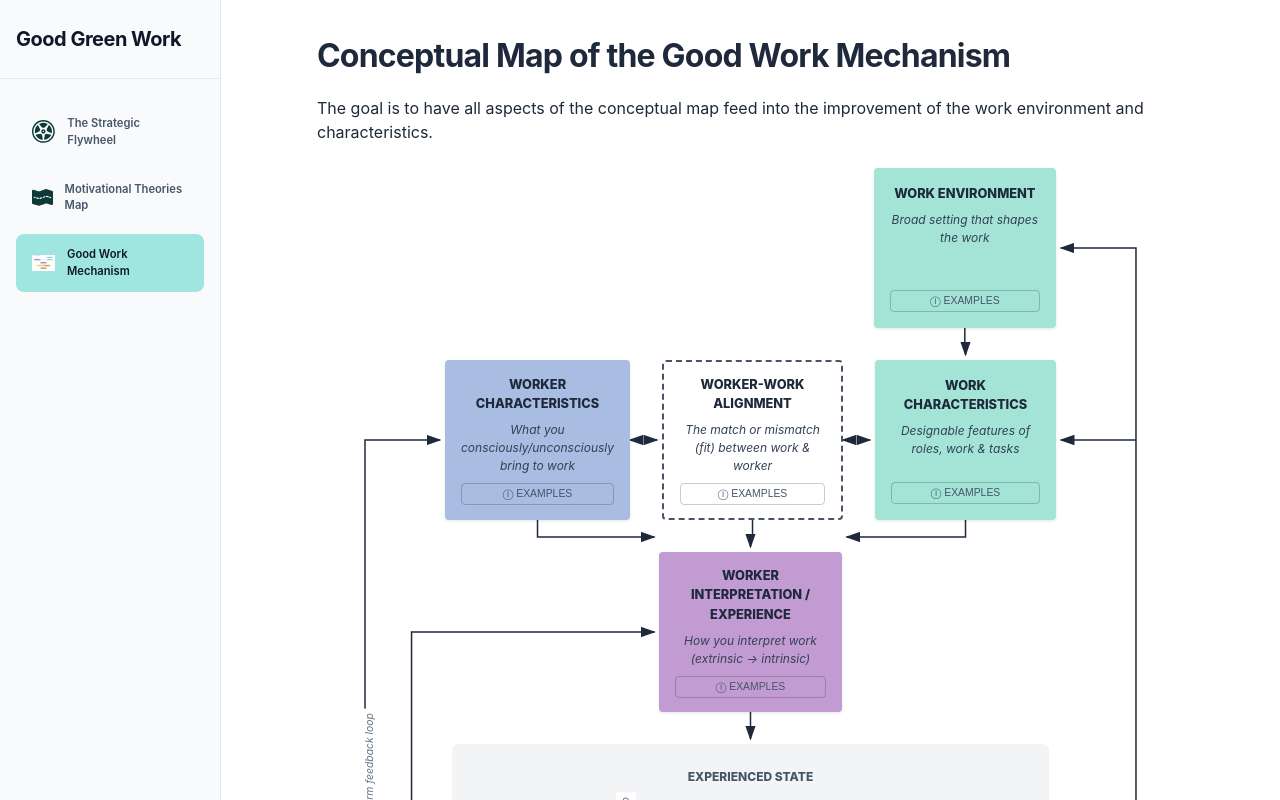
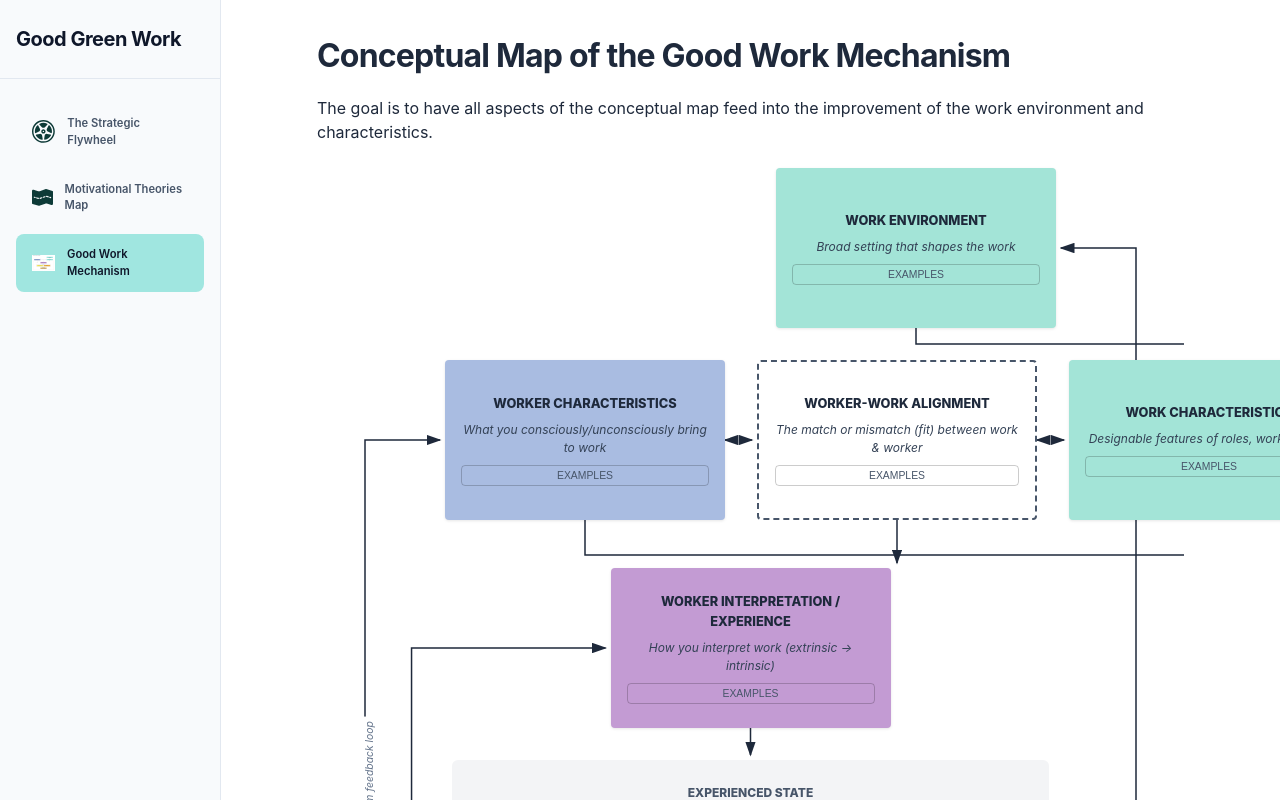
Before and after one commit to solensa/good-green-work, a React (Vite) app: page /#/mechanism in a window 1280 px wide. Built offline with nearby package versions, Linux system fonts and the light colour scheme.

Commit message:
Update layout sizing, button styling, and arrow routing as requested

```diff
--- a/src/pages/GoodWorkMechanism.css
+++ b/src/pages/GoodWorkMechanism.css
@@ -60,7 +60,8 @@
   padding: 1rem;
   border-radius: 4px;
   text-align: center;
-  width: 100%;
+  width: 280px; /* Fixed uniform width */
+  margin: 0 auto; /* Center in grid cell */
   height: 160px; /* Forced uniform height for all boxes */
   box-sizing: border-box;
   display: flex;
@@ -73,7 +74,6 @@
 }
 
 .examples-btn {
-  margin-top: auto; /* Push to bottom */
   background: none;
   border: 1px solid rgba(0,0,0,0.2);
   border-radius: 4px;
@@ -228,6 +228,7 @@
 
 .mech-modal-content h3 {
   margin-top: 0;
+  margin-bottom: 1.5rem;
   font-size: 1.1rem;
   color: #1e293b;
 }
--- a/src/pages/GoodWorkMechanism.jsx
+++ b/src/pages/GoodWorkMechanism.jsx
@@ -125,14 +125,10 @@ const GoodWorkMechanism = () => {
               {/* Align <--> Work Char (dashed) */}
               <Arrow start={coords.align.right} end={coords.workChar.left} startSide="right" endSide="left" dashed />
 
-              {/* Worker Char -> Interp */}
-              <path className="arrow-path" d={`M ${coords.workerChar.bottom.x} ${coords.workerChar.bottom.y} L ${coords.workerChar.bottom.x} ${coords.interp.top.y - 15} L ${coords.interp.left.x - 5} ${coords.interp.top.y - 15}`} markerEnd="url(#arrowhead)" />
-
-              {/* Align -> Interp */}
-              <Arrow start={coords.align.bottom} end={coords.interp.top} startSide="bottom" endSide="top" />
-
-              {/* Work Char -> Interp */}
-              <path className="arrow-path" d={`M ${coords.workChar.bottom.x} ${coords.workChar.bottom.y} L ${coords.workChar.bottom.x} ${coords.interp.top.y - 15} L ${coords.interp.right.x + 5} ${coords.interp.top.y - 15}`} markerEnd="url(#arrowhead)" />
+              {/* Merged arrows from Row 2 to Interp */}
+              <path className="arrow-path" d={`M ${coords.workerChar.bottom.x} ${coords.workerChar.bottom.y} L ${coords.workerChar.bottom.x} ${coords.align.bottom.y + 35} L ${coords.align.bottom.x} ${coords.align.bottom.y + 35}`} />
+              <path className="arrow-path" d={`M ${coords.workChar.bottom.x} ${coords.workChar.bottom.y} L ${coords.workChar.bottom.x} ${coords.align.bottom.y + 35} L ${coords.align.bottom.x} ${coords.align.bottom.y + 35}`} />
+              <path className="arrow-path" d={`M ${coords.align.bottom.x} ${coords.align.bottom.y} L ${coords.align.bottom.x} ${coords.interp.top.y - 5}`} markerEnd="url(#arrowhead)" />
 
               {/* Interp -> Experienced State */}
               <Arrow start={coords.interp.bottom} end={coords.expState.top} startSide="bottom" endSide="top" />
@@ -167,7 +163,7 @@ const GoodWorkMechanism = () => {
             <div className="loop-label" style={{ top: coords.behav.bottom.y + 10, left: coords.behav.right.x + 20 }}>
               longer-term feedback loop
             </div>
-            <div className="loop-label" style={{ top: (coords.interp.left.y + coords.behav.left.y)/2 - 10, left: Math.min(coords.behav.left.x, coords.interp.left.x) - 40 - 65, transform: 'rotate(-90deg)' }}>
+            <div className="loop-label" style={{ top: (coords.interp.left.y + coords.behav.left.y)/2 - 10, left: coords.expState.left.x - 40 - 65, transform: 'rotate(-90deg)' }}>
               shorter-term feedback loop
             </div>
           </>
@@ -181,7 +177,7 @@ const GoodWorkMechanism = () => {
             <p className="mech-box-title">WORK ENVIRONMENT</p>
             <p className="mech-box-subtitle">Broad setting that shapes the work</p>
             <button className="examples-btn" onClick={() => setActiveModal({ title: 'WORK ENVIRONMENT', examples: 'e.g. onsite | offsite | office' })}>
-              ⓘ Examples
+              EXAMPLES
             </button>
           </div>
         </div>
@@ -191,7 +187,7 @@ const GoodWorkMechanism = () => {
             <p className="mech-box-title">WORKER CHARACTERISTICS</p>
             <p className="mech-box-subtitle">What you consciously/unconsciously bring to work</p>
             <button className="examples-btn" onClick={() => setActiveModal({ title: 'WORKER CHARACTERISTICS', examples: '(explicit/implicit) e.g. personality | trait domains, aspects, facets | needs | motives | values | fitness | age | health | experience | tacit knowledge' })}>
-              ⓘ Examples
+              EXAMPLES
             </button>
           </div>
 
@@ -199,7 +195,7 @@ const GoodWorkMechanism = () => {
             <p className="mech-box-title">WORKER-WORK ALIGNMENT</p>
             <p className="mech-box-subtitle">The match or mismatch (fit) between work & worker</p>
             <button className="examples-btn" onClick={() => setActiveModal({ title: 'WORKER-WORK ALIGNMENT', examples: 'e.g. needs-supplies | demands-abilities | values-identity' })}>
-              ⓘ Examples
+              EXAMPLES
             </button>
           </div>
 
@@ -207,18 +203,18 @@ const GoodWorkMechanism = () => {
             <p className="mech-box-title">WORK CHARACTERISTICS</p>
             <p className="mech-box-subtitle">Designable features of roles, work & tasks</p>
             <button className="examples-btn" onClick={() => setActiveModal({ title: 'WORK CHARACTERISTICS', examples: 'e.g. workload | autonomy | support | safety | monitoring | goals | salary' })}>
-              ⓘ Examples
+              EXAMPLES
             </button>
           </div>
         </div>
 
-        <div className="mech-row">
+        <div className="mech-row" style={{ marginTop: '3rem' }}>
           <div />
           <div className="mech-box bg-purple" ref={refs.interp}>
             <p className="mech-box-title">WORKER INTERPRETATION / EXPERIENCE</p>
             <p className="mech-box-subtitle">How you interpret work (extrinsic → intrinsic)</p>
             <button className="examples-btn" onClick={() => setActiveModal({ title: 'WORKER INTERPRETATION / EXPERIENCE', examples: 'e.g. fair / unfair | controllable / uncontrollable | meaningful / pointless | threatening / challenging' })}>
-              ⓘ Examples
+              EXAMPLES
             </button>
           </div>
           <div />
@@ -232,14 +228,14 @@ const GoodWorkMechanism = () => {
                 <p className="mech-box-title">MOTIVATIONAL-AFFECTIVE STATE</p>
                 <p className="mech-box-subtitle">The experienced state of motivation & needs</p>
                 <button className="examples-btn" onClick={() => setActiveModal({ title: 'MOTIVATIONAL-AFFECTIVE STATE', examples: 'e.g. energetic arousal | tense arousal | engagement | boredom | stress | confidence | frustration' })}>
-                  ⓘ Examples
+                  EXAMPLES
                 </button>
               </div>
               <div className="mech-box bg-orange" ref={refs.physio}>
                 <p className="mech-box-title">PHYSIOLOGICAL STATE</p>
                 <p className="mech-box-subtitle">Your physical state during work</p>
                 <button className="examples-btn" onClick={() => setActiveModal({ title: 'PHYSIOLOGICAL STATE', examples: 'e.g. autonomic arousal | cardiovascular load | fatigue | musculoskeletal strain | heat strain | recovery' })}>
-                  ⓘ Examples
+                  EXAMPLES
                 </button>
               </div>
             </div>
@@ -252,7 +248,7 @@ const GoodWorkMechanism = () => {
             <p className="mech-box-title">BEHAVIOUR / OUTCOMES</p>
             <p className="mech-box-subtitle">What you do and what follows</p>
             <button className="examples-btn" onClick={() => setActiveModal({ title: 'BEHAVIOUR / OUTCOMES', examples: 'e.g. wellbeing | productivity | green results | safety | effort | persistence | errors | rework | learning | absence' })}>
-              ⓘ Examples
+              EXAMPLES
             </button>
           </div>
           <div />
```
